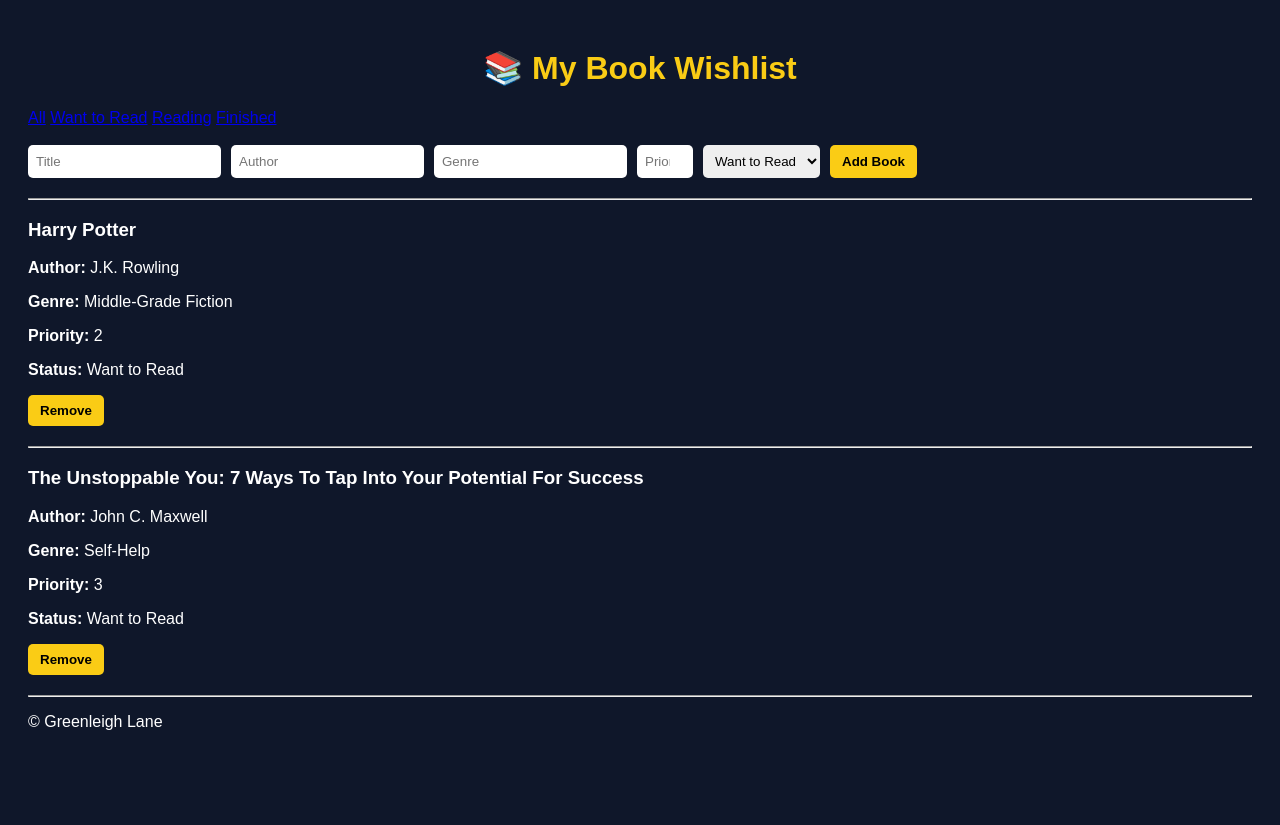
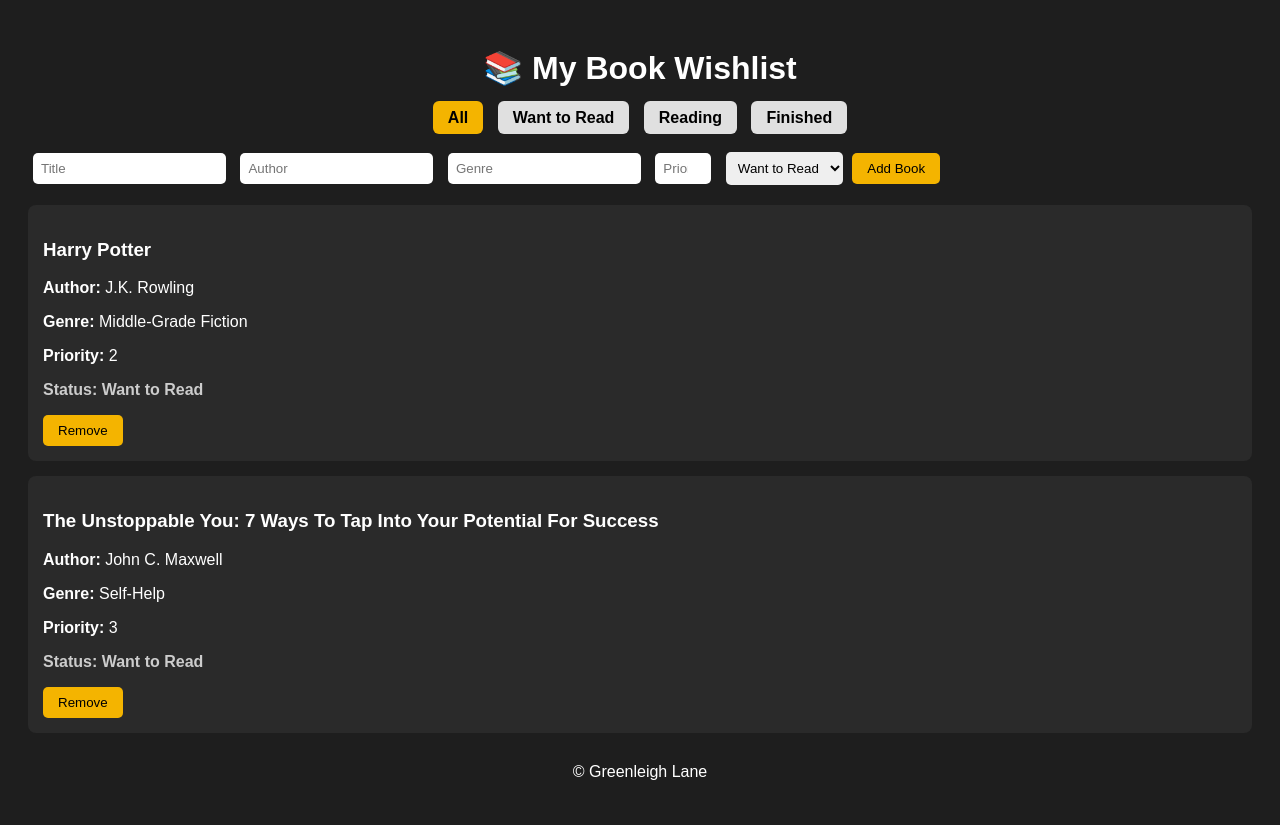
Before and after one commit to Tamyrah/MyBookWishList, a Flask app: page / in a window 1280 px wide. Before the commit the page ends 730 px from the top, so only its background shows below. Run offline with Flask 3, Linux system fonts and the light colour scheme.

Commit message:
Refactor home.html with inline styles and filters

```diff
--- a/templates/home.html
+++ b/templates/home.html
@@ -4,23 +4,95 @@
     <meta charset="UTF-8">
     <meta name="viewport" content="width=device-width, initial-scale=1.0">
     <title>My Book Wishlist</title>
-    <link rel="stylesheet" href="{{ url_for('static', filename='style.css') }}">
+
+    <style>
+        body {
+            background-color: #1e1e1e;
+            color: white;
+            font-family: Arial, sans-serif;
+            padding: 20px;
+        }
+
+        h1 {
+            text-align: center;
+        }
+
+        /* FILTER BUTTONS */
+        .filters {
+            margin-bottom: 20px;
+            text-align: center;
+        }
+
+        .filters a {
+            text-decoration: none;
+            padding: 8px 15px;
+            margin: 5px;
+            border-radius: 6px;
+            background-color: #e0e0e0;
+            color: black;
+            font-weight: bold;
+        }
+
+        .filters a.active {
+            background-color: #f4b400;
+            color: black;
+        }
+
+        /* FORM */
+        input, select {
+            padding: 8px;
+            margin: 5px;
+            border-radius: 5px;
+            border: none;
+        }
+
+        button {
+            padding: 8px 15px;
+            background-color: #f4b400;
+            border: none;
+            border-radius: 5px;
+            cursor: pointer;
+        }
+
+        /* BOOK CARDS */
+        .book {
+            background-color: #2a2a2a;
+            padding: 15px;
+            margin-top: 15px;
+            border-radius: 8px;
+        }
+
+        .status {
+            font-weight: bold;
+        }
+
+        .status.want {
+            color: #cccccc;
+        }
+
+        .status.reading {
+            color: #f4b400;
+        }
+
+        .status.finished {
+            color: #4caf50;
+        }
+
+    </style>
 </head>
 <body>
 
 <h1>📚 My Book Wishlist</h1>
 
-<!-- FILTER BUTTONS -->
-<div>
-    <a href="/?filter=All">All</a>
-    <a href="/?filter=Want to Read">Want to Read</a>
-    <a href="/?filter=Reading">Reading</a>
-    <a href="/?filter=Finished">Finished</a>
+<!-- FILTERS -->
+<div class="filters">
+    <a href="/?filter=All" class="{{ 'active' if current_filter == 'All' else '' }}">All</a>
+    <a href="/?filter=Want to Read" class="{{ 'active' if current_filter == 'Want to Read' else '' }}">Want to Read</a>
+    <a href="/?filter=Reading" class="{{ 'active' if current_filter == 'Reading' else '' }}">Reading</a>
+    <a href="/?filter=Finished" class="{{ 'active' if current_filter == 'Finished' else '' }}">Finished</a>
 </div>
 
-<br>
-
-<!-- ADD BOOK FORM -->
+<!-- FORM -->
 <form method="POST">
     <input type="hidden" name="add_book" value="1">
 
@@ -38,32 +110,33 @@
     <button type="submit">Add Book</button>
 </form>
 
-<hr>
-
 <!-- BOOK LIST -->
 {% for book in wishlist %}
-<div>
+<div class="book">
     <h3>{{ book.title }}</h3>
     <p><strong>Author:</strong> {{ book.author }}</p>
     <p><strong>Genre:</strong> {{ book.genre }}</p>
     <p><strong>Priority:</strong> {{ book.priority }}</p>
 
-    <!-- STATUS DISPLAY -->
-    <p><strong>Status:</strong> {{ book.status }}</p>
+    <!-- STATUS WITH COLOR -->
+    <p class="status
+        {% if book.status == 'Want to Read' %}want
+        {% elif book.status == 'Reading' %}reading
+        {% elif book.status == 'Finished' %}finished
+        {% endif %}">
+        Status: {{ book.status }}
+    </p>
 
-    <!-- REMOVE BUTTON -->
+    <!-- REMOVE -->
     <form method="POST">
         <input type="hidden" name="remove_book" value="1">
         <input type="hidden" name="title" value="{{ book.title }}">
         <button type="submit">Remove</button>
     </form>
-
-    <hr>
 </div>
 {% endfor %}
 
-<!-- FOOTER -->
-<p>© Greenleigh Lane</p>
+<p style="text-align:center; margin-top:30px;">© Greenleigh Lane</p>
 
 </body>
 </html>
```
